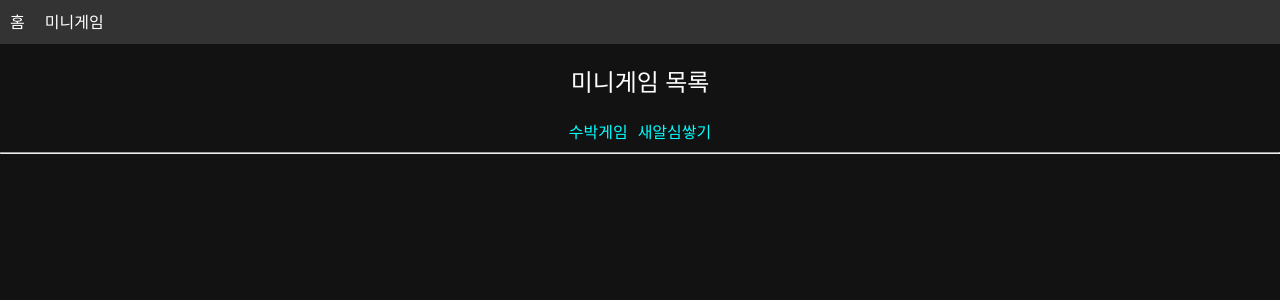
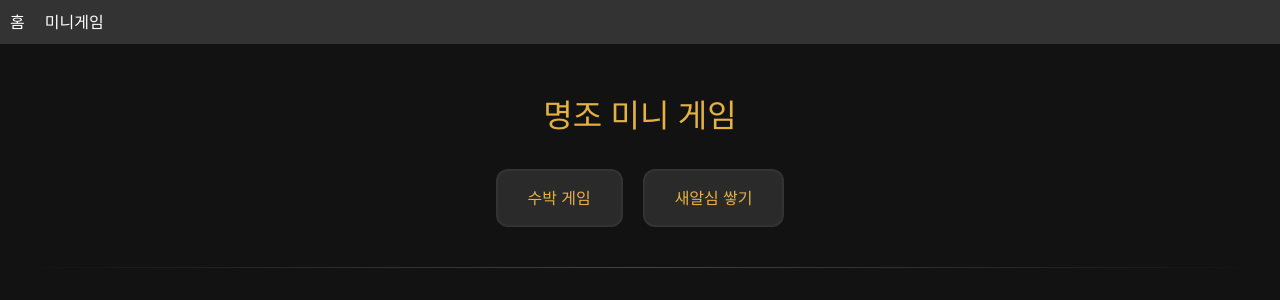
Before and after one commit to coonyang/minigame-app, a React (Vite) app: page /minigame in a window 1280 px wide. Shown: the top 300 px of the page. Built offline with nearby package versions, Linux system fonts and the light colour scheme.

Commit message:
인라인 스타일 css로 이동

```diff
--- a/src/App.css
+++ b/src/App.css
@@ -72,3 +72,58 @@ body {
   background-color: #ffcf66;
   transform: scale(1.05);
 }
+
+/* 미니게임 페이지 레이아웃 */
+.minigame-container {
+  text-align: center;
+  color: white;
+  padding: 20px;
+}
+
+.minigame-title {
+  color: #e6b143;
+  font-size: 2rem;
+  margin-bottom: 30px;
+}
+
+/* 네비게이션 및 버튼 */
+.minigame-nav {
+  display: flex;
+  gap: 20px;
+  justify-content: center;
+  margin-bottom: 40px;
+}
+
+.game-link {
+  padding: 15px 30px;
+  background-color: #2a2a2a;
+  color: #e6b143;
+  text-decoration: none;
+  border: 2px solid #333;
+  border-radius: 12px;
+  font-weight: bold;
+  transition: all 0.3s ease;
+}
+
+.game-link:hover {
+  background-color: #e6b143;
+  color: #000;
+  border-color: #ffcf66;
+  transform: translateY(-5px);
+  box-shadow: 0 5px 15px rgba(230, 177, 67, 0.3);
+}
+
+/* 구분선 */
+.minigame-divider {
+  border: 0;
+  height: 1px;
+  background: linear-gradient(to right, transparent, #444, transparent);
+  margin: 30px 0;
+}
+
+/* 게임이 표시되는 영역 */
+.game-viewport {
+  margin-top: 20px;
+  display: flex;
+  justify-content: center;
+}
--- a/src/pages/MiniGamePage.jsx
+++ b/src/pages/MiniGamePage.jsx
@@ -2,18 +2,23 @@ import { Link, Outlet } from "react-router-dom";
 
 export default function MiniGamePage() {
   return (
-    <div style={{ textAlign: "center", color: "white" }}>
-      <h2>미니게임 목록</h2>
-      <nav style={{ display: "flex", gap: "10px", justifyContent: "center" }}>
-        <Link to="수박게임" style={{ color: "cyan" }}>
-          수박게임
+    <div className="minigame-container">
+      <h2 className="minigame-title">명조 미니 게임</h2>
+
+      <nav className="minigame-nav">
+        <Link to="수박게임" className="game-link">
+          수박 게임
         </Link>
-        <Link to="새알심쌓기" style={{ color: "cyan" }}>
-          새알심쌓기
+        <Link to="새알심쌓기" className="game-link">
+          새알심 쌓기
         </Link>
       </nav>
-      <hr />
-      <Outlet />
+
+      <hr className="minigame-divider" />
+
+      <div className="game-viewport">
+        <Outlet />
+      </div>
     </div>
   );
 }
```
